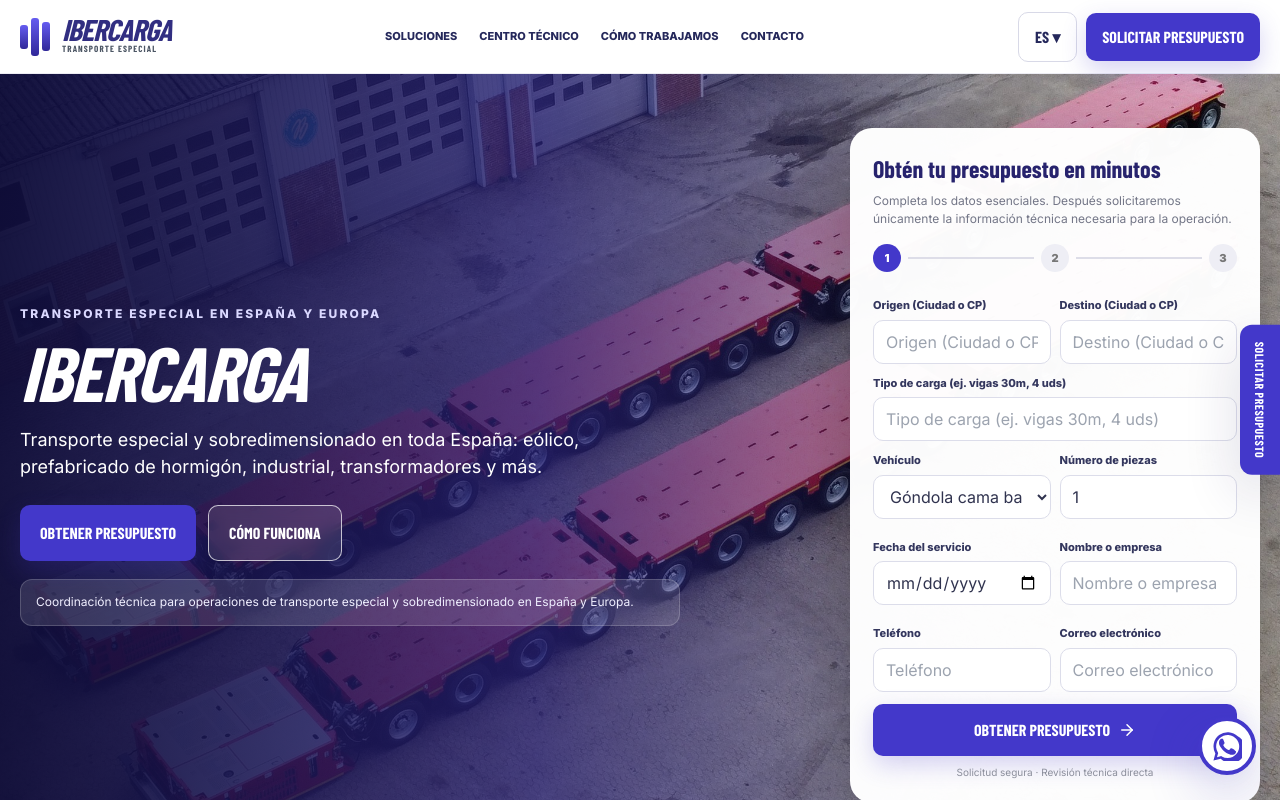
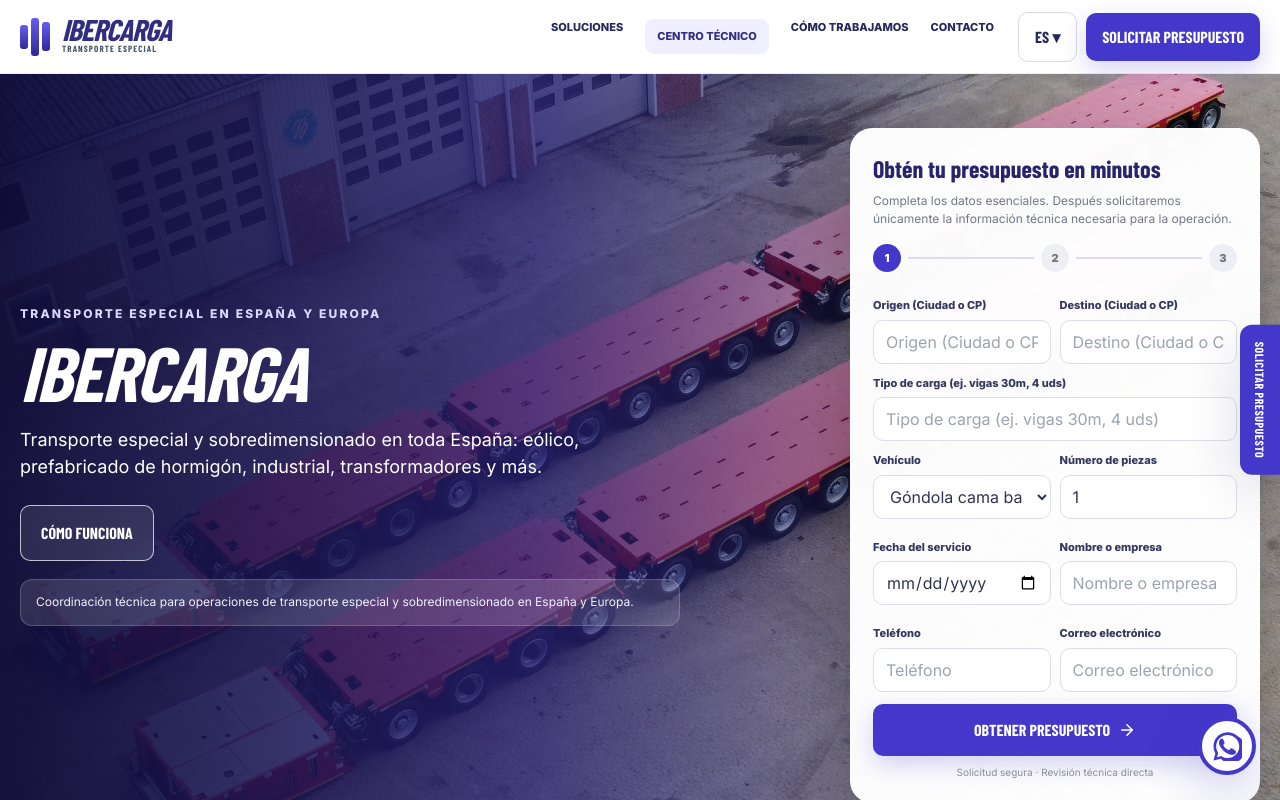
Before and after one commit to idrogowkf/ibercarga, a React (Vite) app: page / in a window 1280 px wide. Shown: the top 800 px of the page. Built offline with nearby package versions, Linux system fonts and the light colour scheme; a web font is replaced by a local one.

Commit message:
fix(navigation): add responsive technical centre access

```diff
--- a/src/components/Header.jsx
+++ b/src/components/Header.jsx
@@ -1,6 +1,8 @@
-import React from 'react';
+import React, { useState } from 'react';
+import { Menu, X } from 'lucide-react';
 
 export default function Header({ language = 'es', home = true, alternatePath }) {
+  const [menuOpen, setMenuOpen] = useState(false);
   const prefix = language === 'es' ? '' : '/en';
   const anchor = (id) => `${home ? '' : prefix || '/'}#${id}`;
   const labels = language === 'es'
@@ -13,15 +15,18 @@
           <span className="mark" aria-hidden="true"><i /><i /><i /></span>
           <span><strong>Ibercarga</strong><small>{labels.tagline}</small></span>
         </a>
-        <nav aria-label={language === 'es' ? 'Navegación principal' : 'Main navigation'}>
-          <a href={anchor('precios')}>{labels.services}</a>
-          <a href={language === 'en' ? '/en/guides' : '/guias'}>{labels.technical}</a>
-          <a href={anchor('como-funciona')}>{labels.process}</a>
-          <a href={anchor('contacto')}>{labels.contact}</a>
-        </nav>
-        <div className="headActions">
-          <a className="btn lang" href={alternatePath || (language === 'es' ? '/en' : '/')}>{language === 'es' ? 'ES ▾' : 'EN ▾'}</a>
-          <a href={anchor('presupuesto')} className="btn btnPrimary">{labels.quote}</a>
+        <button className="menuToggle" type="button" aria-expanded={menuOpen} aria-controls="primary-navigation" aria-label={menuOpen ? (language === 'en' ? 'Close menu' : 'Cerrar menú') : (language === 'en' ? 'Open menu' : 'Abrir menú')} onClick={() => setMenuOpen((open) => !open)}>{menuOpen ? <X aria-hidden="true" /> : <Menu aria-hidden="true" />}</button>
+        <div className={`headerPanel${menuOpen ? ' isOpen' : ''}`} id="primary-navigation">
+          <nav aria-label={language === 'es' ? 'Navegación principal' : 'Main navigation'}>
+            <a href={anchor('precios')} onClick={() => setMenuOpen(false)}>{labels.services}</a>
+            <a className="technicalNav" href={language === 'en' ? '/en/guides' : '/guias'} onClick={() => setMenuOpen(false)}>{labels.technical}</a>
+            <a href={anchor('como-funciona')} onClick={() => setMenuOpen(false)}>{labels.process}</a>
+            <a href={anchor('contacto')} onClick={() => setMenuOpen(false)}>{labels.contact}</a>
+          </nav>
+          <div className="headActions">
+            <a className="btn lang" href={alternatePath || (language === 'es' ? '/en' : '/')}>{language === 'es' ? 'ES ▾' : 'EN ▾'}</a>
+            <a href={anchor('presupuesto')} className="btn btnPrimary">{labels.quote}</a>
+          </div>
         </div>
       </div>
     </header>
--- a/src/components/Hero.jsx
+++ b/src/components/Hero.jsx
@@ -13,7 +13,6 @@
           <h1 className="display heroTitle">{heading}</h1>
           <p className="heroDesc">{intro}</p>
           <div className="heroCtas">
-            <a href="#presupuesto" className="btn btnPrimary">{page?.language === 'en' ? 'Request a quote' : 'Obtener presupuesto'}</a>
             <a href={isHome ? '#como-funciona' : '#informacion'} className="btn btnGhost">{page?.language === 'en' ? 'How it works' : 'Cómo funciona'}</a>
           </div>
           <p className="modelNote">{page?.language === 'en' ? 'Technical coordination for special and oversized transport operations in Spain and Europe.' : 'Coordinación técnica para operaciones de transporte especial y sobredimensionado en España y Europa.'}</p>
```
Also changed, not shown: 1 other file (tests, documents, lock files or other folders).
